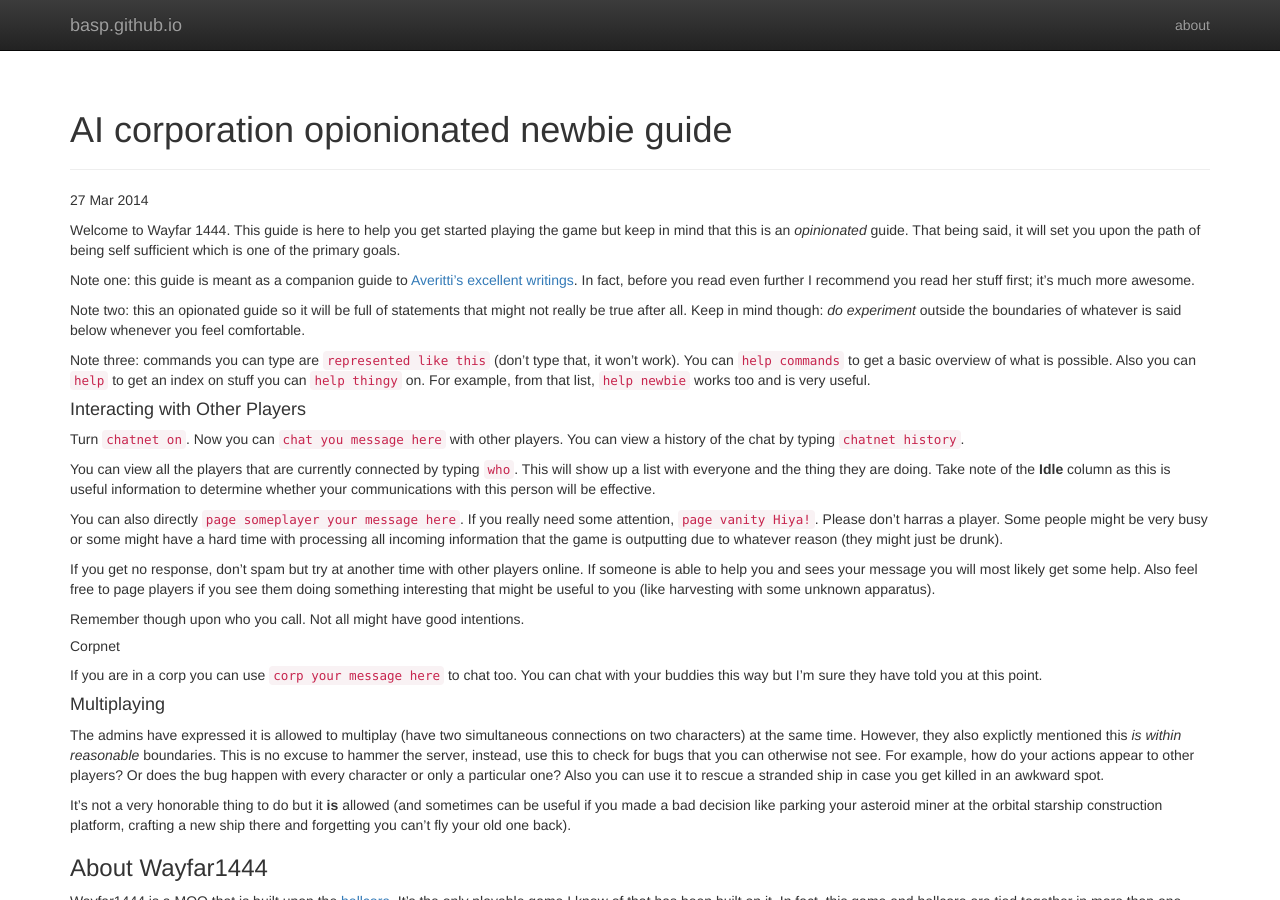
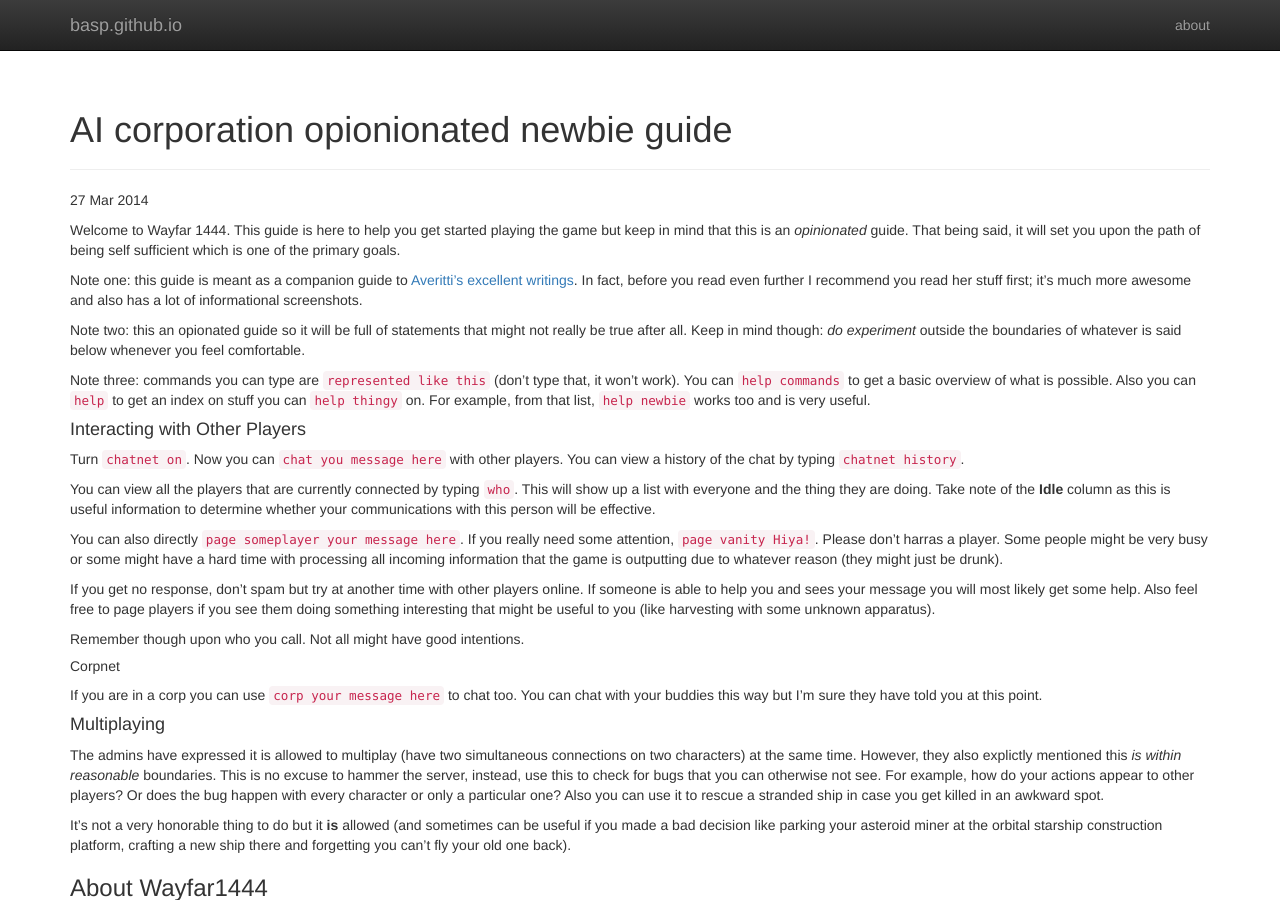
Before and after one commit to basp/basp.github.io, a Jekyll site: the page built from _posts/2014-03-27-AI-opinionated-newbie-guide.md, in a window 1280 px wide and 900 px high. Built offline with Jekyll 4.4.1, drawn with Linux system fonts in a browser that asks for light colours; nearby versions of some CDN libraries; Markdown is read by kramdown in place of the engine named in the settings.

Commit message:
More shine on daddy

```diff
--- a/_posts/2014-03-27-AI-opinionated-newbie-guide.md
+++ b/_posts/2014-03-27-AI-opinionated-newbie-guide.md
@@ -5,7 +5,7 @@
 ---
 Welcome to Wayfar 1444. This guide is here to help you get started playing the game but keep in mind that this is an _opinionated_ guide. That being said, it will set you upon the path of being self sufficient which is one of the primary goals.
 
-Note one: this guide is meant as a companion guide to [Averitti's excellent writings](https://sites.google.com/site/accordingtomariah/change-the-banner). In fact, before you read even further I recommend you read her stuff first; it's much more awesome.
+Note one: this guide is meant as a companion guide to [Averitti's excellent writings](https://sites.google.com/site/accordingtomariah/change-the-banner). In fact, before you read even further I recommend you read her stuff first; it's much more awesome and also has a lot of informational screenshots.
 
 Note two: this an opionated guide so it will be full of statements that might not really be true after all. Keep in mind though: _do experiment_ outside the boundaries of whatever is said below whenever you feel comfortable.
 
```
